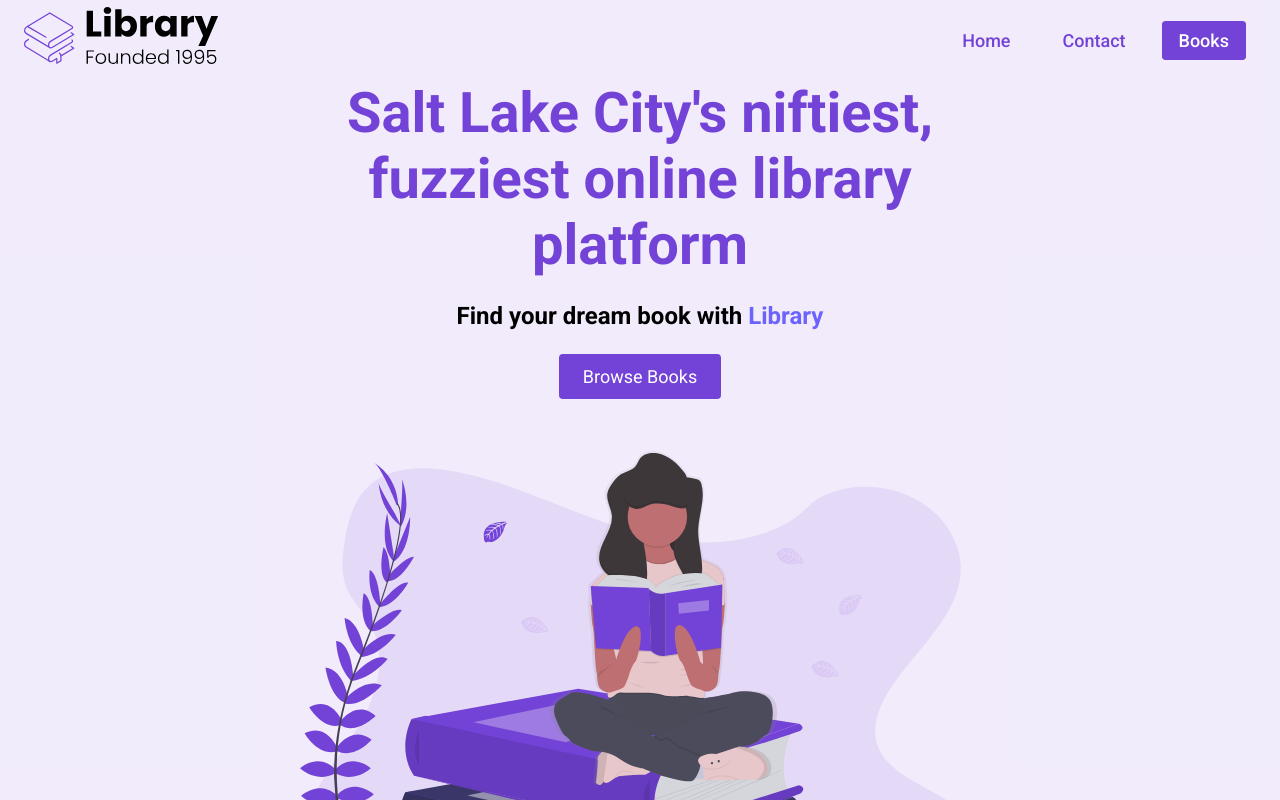
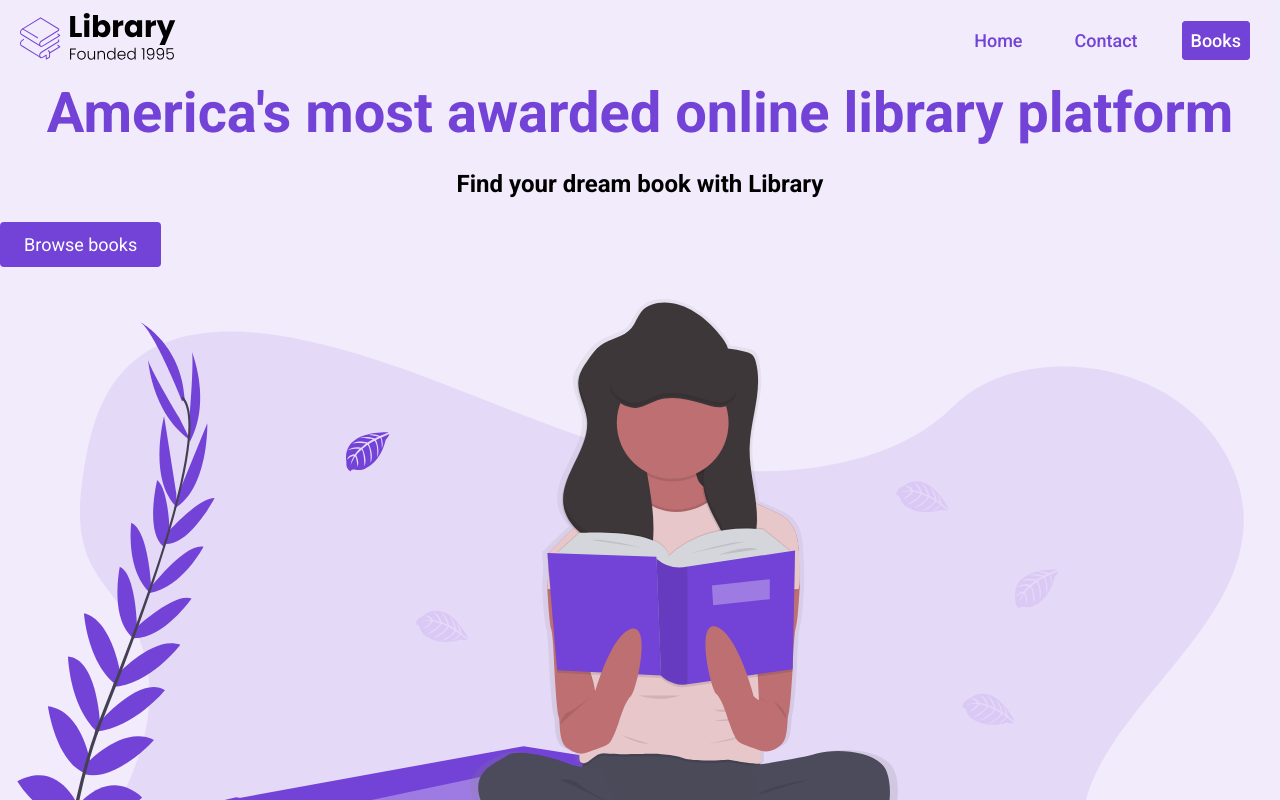
Before and after one commit to xander-bennett/book-bonanza, a plain HTML site: page index.html in a window 1280 px wide. Shown: the top 800 px of the page. Drawn offline with Linux system fonts and the light colour scheme.

Commit message:
trying to restart to solve the header invading the nave problem

```diff
--- a/index.html
+++ b/index.html
@@ -28,18 +28,16 @@
       <header>
         <div class="header__container">
           <div class="header__descriptions">
-            <h1>Salt Lake City's niftiest, fuzziest online library platform</h1>
+            <h1>America's most awarded online library platform</h1>
             <h2>
-              Find your dream book with
-              <span class="purple--text"> Library </span>
+              Find your dream book with <span class="purple">Library</span>
             </h2>
-            <button class="btn">Browse Books</button>
+            <a href="#features">
+              <button class="btn">Browse books</button>
+            </a>
           </div>
           <figure class="header__img--wrapper">
-            <img
-              src="/assets/Undraw_Books.svg"
-              alt="A woman reading a book while sitting on 3 gigantic books"
-            />
+            <img src="./assets/Undraw_Books.svg" alt="" />
           </figure>
         </div>
       </header>
--- a/styles.css
+++ b/styles.css
@@ -12,7 +12,7 @@
 }
 
 img {
-  max-width: 100%;
+  width: 100%;
 }
 nav {
   height: 80px;
@@ -23,14 +23,13 @@ nav {
   display: flex;
   justify-content: space-between;
   align-items: center;
-  height: 100%;
   width: 100%;
   max-width: 1300px;
   margin: 0 auto;
-  padding: 0 24px;
+  padding: 0 20px;
 }
 .logo {
-  width: 200px;
+  width: 160px;
 }
 
 ul {
@@ -45,9 +44,10 @@ li {
 .nav__link {
   color: #7342d6;
   text-decoration: none;
+  margin-left: 16px;
   font-size: 18px;
   font-weight: 500;
-  padding: 8px 16px;
+  padding: 8px;
   transition: all 0.3s ease;
 }
 
@@ -74,31 +74,6 @@ li {
   color: #fff;
   transform: scale(0.95);
 }
-
-#landing {
-  background-color: rgba(115, 66, 214, 0.1);
-}
-
-header {
-  height: calc(100vh - 80px);
-}
-
-.header__container {
-  display: flex;
-  flex-direction: column;
-  width: 100%;
-  /* height: 100%; */
-  max-width: 720px;
-  margin: 0 auto;
-  justify-content: space-around;
-}
-.header__descriptions {
-  display: flex;
-  flex-direction: column;
-  justify-content: center;
-  align-items: center;
-  padding: 0 24px;
-}
 h1 {
   font-size: 56px;
   color: #7342d6;
@@ -114,6 +89,7 @@ h2 {
 
 button:active {
   transform: scale(0.95);
+  cursor: pointer;
 }
 
 .btn {
@@ -123,13 +99,18 @@ button:active {
   font-size: 18px;
   border-radius: 4px;
   border: none;
-  cursor: pointer;
   transition: all 0.3s ease;
   margin-bottom: 32px;
 }
 
-.header__img--wrapper {
-  padding: 20px;
-  height: 100%;
-  max-height: 100vh;
+/*
+Landing Page
+*/
+
+#landing {
+  background-color: rgba(115, 66, 214, 0.1);
 }
+
+header {
+  height: calc(100vh - 80px);
+}
```
